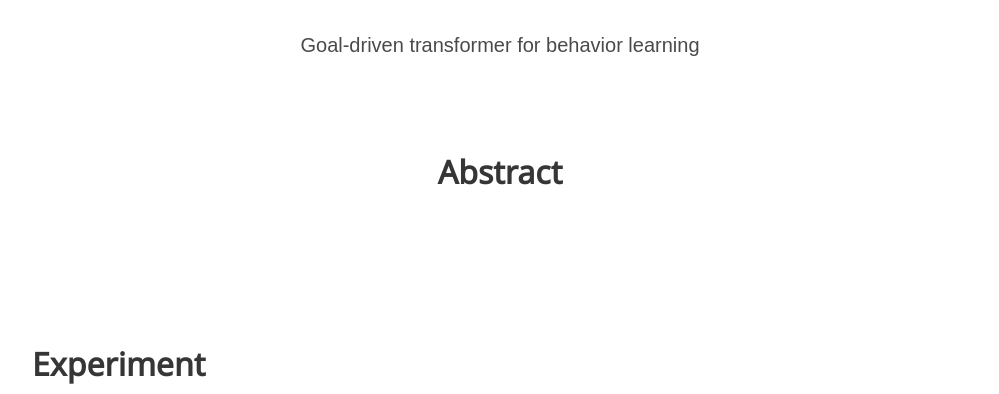
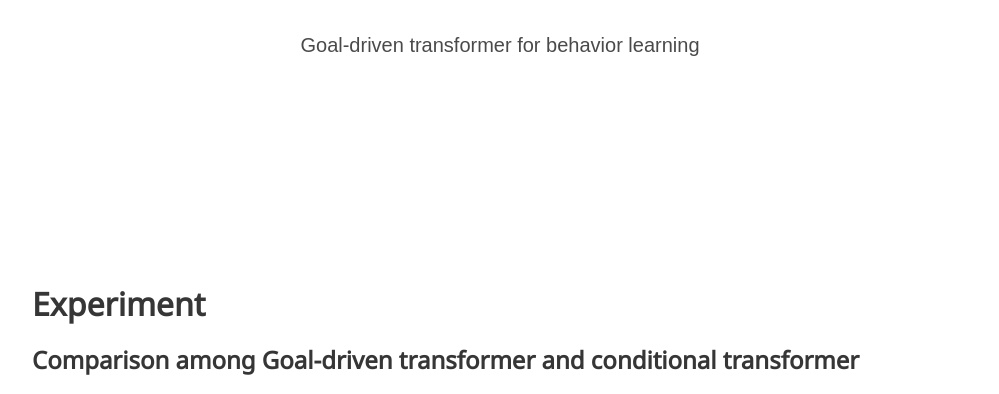
Before and after one commit to GDT-BL/GDT-BL.github.io, a plain HTML site: page index.html in a window 1280 px wide. Shown: the part 370-764 px from the top of the page, without its empty margins (140-1139 px from the left). Drawn offline with nearby package versions, Linux system fonts and the light colour scheme; some icons are missing; a web font is replaced by a local one.

Commit message:
Update index.html

```diff
--- a/index.html
+++ b/index.html
@@ -154,40 +154,7 @@
   <section class="section">
     <div class="container is-max-desktop">
       <!-- Abstract. -->
-      <div class="columns is-centered has-text-centered">
-        <div class="column is-four-fifths">
-          <h2 class="title is-3">Abstract</h2>
-          <div class="content has-text-justified">
-            <!-- <p>
-              Robot behavior learning has emerged as a crucial
-              field, allowing robots to adapt and improve their actions
-              based on experiential knowledge rather than being solely
-              reliant on predefined instructions. While machine learning
-              algorithms have been instrumental in computer vision and
-              language domain, adapting them for robot play data remains
-              a significant challenge. Although reinforcement learning based
-              approaches have obtained satisfying performance, they neces-
-              sitate task-specific datasets with reward labels. To overcome
-              these challenges, we propose a Goal-Driven Transformer (GDT)
-              architecture for robot behavior learning from multimodal play
-              data. The GDT model comprises three essential components:
-              the embedding layer, goal-driven attention block, and standard
-              attention block. Among them, the goal-driven attention module
-              is the core module of GDT, which explicitly integrates the
-              desired goal into the attention mechanism, enabling the model
-              to selectively focus on critical parts of the observation data
-              to perform behavioral learning for specific goals. As a result,
-              the robot can tailor its behavior to meet high-level objectives
-              or instructions, offering enhanced adaptability and versatility.
-              Experimental validation of the proposed GDT framework is
-              conducted in two simulated environments: Multi-modal Block-
-              Pushing and Franka Relay Kitchen. The results demonstrate
-              that the GDT framework has achieved state-of-the-art perfor-
-              mance in the realm of robot behavior learning from play data.
-            </p> -->
-          </div>
-        </div>
-      </div>
+
       <!--/ Abstract. -->
 
       <!-- Paper video. -->
```
